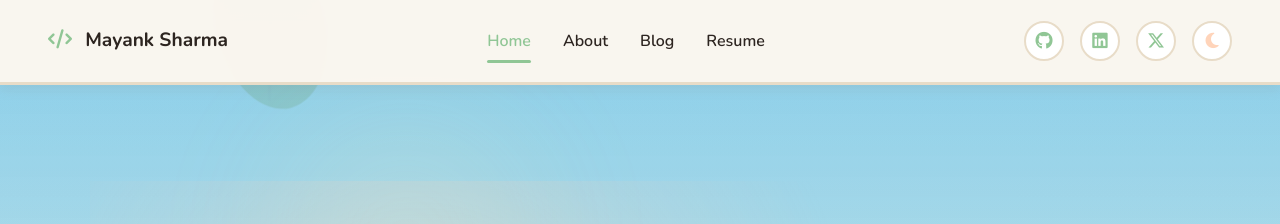
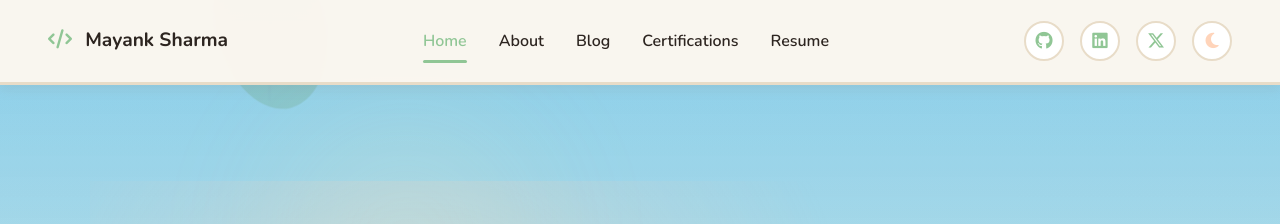
Before and after one commit to mayank1101/mayank1101.github.io, a Jekyll site: the page built from index.html, in a window 1280 px wide. Shown: the top 224 px of the page. Built offline with Jekyll 4.4.1, drawn with Linux system fonts in a browser that asks for light colours.

Commit message:
uncommented certifications button in index.html

```diff
--- a/_includes/navbar.html
+++ b/_includes/navbar.html
@@ -18,9 +18,9 @@
     <a class="nav-link{% if page.url == '/blog.html' or page.layout == 'post' or page.layout == 'series' %} active{% endif %}" href="/blog.html">
       Blog
     </a>
-    <!-- <a class="nav-link{% if page.url == '/certifications.html' %} active{% endif %}" href="/certifications.html">
+    <a class="nav-link{% if page.url == '/certifications.html' %} active{% endif %}" href="/certifications.html">
       Certifications
-    </a> -->
+    </a>
     <a class="nav-link{% if page.url == '/resume.html' %} active{% endif %}" href="/resume.html">
       Resume
     </a>
```
